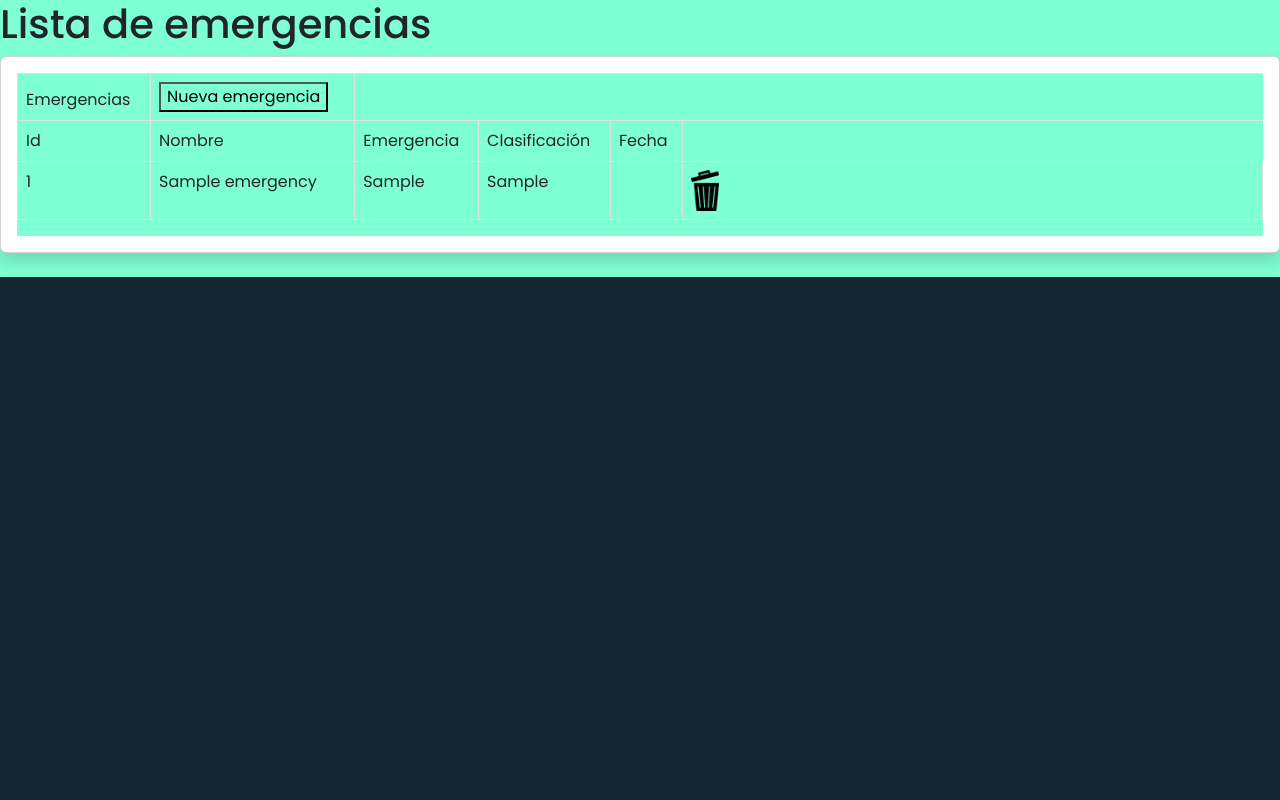
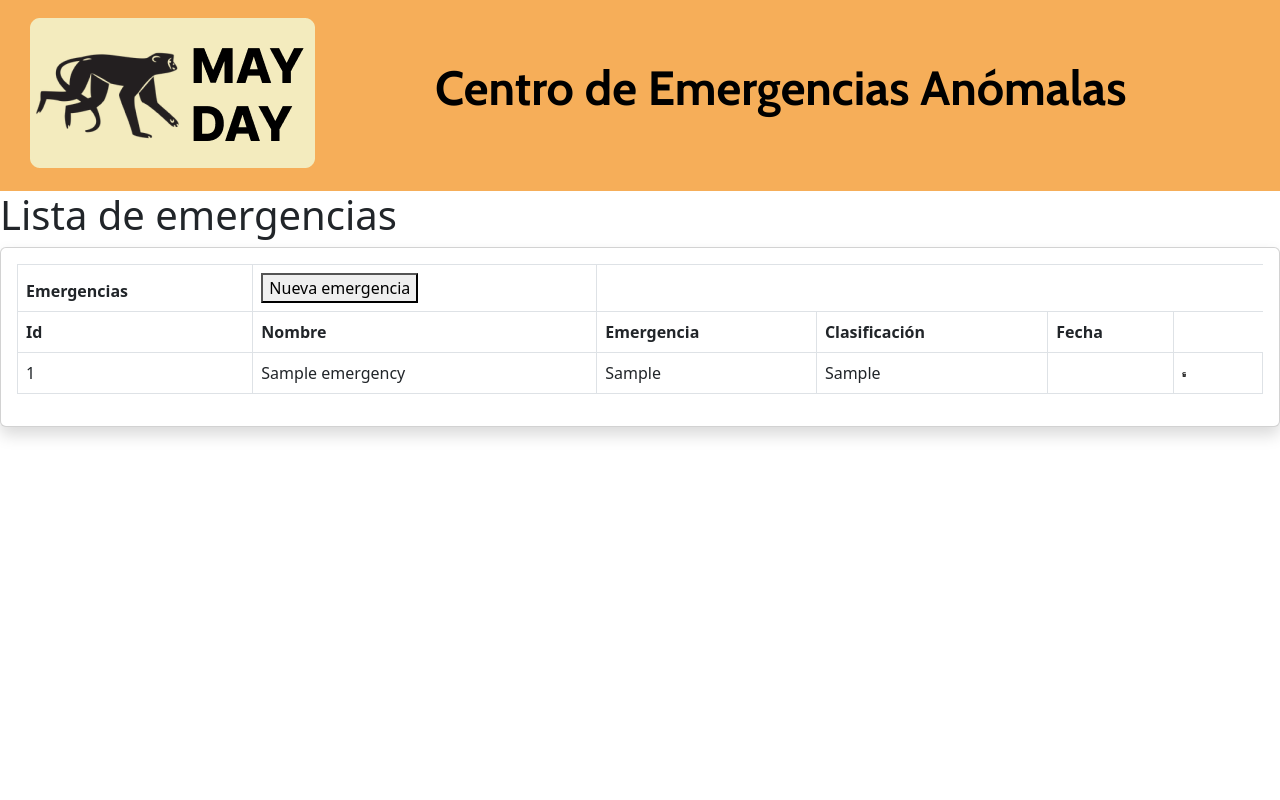
Before and after one commit to Albaric0que/MayDay, a PHP site: page / in a window 1280 px wide. Run offline with PHP 8.4, Linux system fonts and the light colour scheme; tables that the repository leaves empty or names only in its code hold one stand-in row (values such as "Sample post"); data that the repository does not hold is empty.

Commit message:
header finished

```diff
--- a/src/Views/Components/header.php
+++ b/src/Views/Components/header.php
@@ -1,5 +1,8 @@
 <header>
-    <div>
-
+    <div class="headerContainer">
+        <div class="headerBox">
+            <img src='./public/img/Header.png' alt="MayDay Logo">
+            <p class="headerTittle">Centro de Emergencias Anómalas</p>
+        </div>
     </div>
 </header>
--- a/src/Views/Components/layout.php
+++ b/src/Views/Components/layout.php
@@ -5,6 +5,8 @@
         <meta http-equiv="X-UA-Compatible" content="IE=edge">
         <meta name="viewport" content="width=device-width, initial-scale=1.0">
         <link href="https://cdn.jsdelivr.net/npm/bootstrap@5.2.3/dist/css/bootstrap.min.css" rel="stylesheet" integrity="sha384-rbsA2VBKQhggwzxH7pPCaAqO46MgnOM80zW1RWuH61DGLwZJEdK2Kadq2F9CUG65" crossorigin="anonymous">
-        <link rel="stylesheet" href="../../css/main.css">
-        <link rel="stylesheet" href="../../css/create.css">
+        <link rel="preconnect" href="https://fonts.googleapis.com"><link rel="preconnect" href="https://fonts.gstatic.com" crossorigin><link href="https://fonts.googleapis.com/css2?family=Cabin:wght@400;700&display=swap" rel="stylesheet">
+        <!-- <link rel="stylesheet" href="./src/css/main.css"> -->
+        <link rel="stylesheet" href="./src/css/header.css">
+        <!-- <link rel="stylesheet" href="./src/css/create.css"> -->
     </head>
--- /dev/null
+++ b/src/css/header.css
@@ -0,0 +1,22 @@
+
+.headerContainer {
+    height: 191px;
+    width: auto;
+}
+
+.headerBox {
+    height: 191px;
+    background-color: #f6ae59;
+    display: flex;
+    flex-direction: row;
+    align-items: center;
+    padding-left: 30px;
+}
+
+.headerTittle{
+    font-family:'Cabin', sans-serif;
+    font-weight:bold;
+    font-size: 48px;
+    color: black;
+    margin-left: 120px;
+}
--- a/src/css/main.css
+++ /dev/null
@@ -1,3 +0,0 @@
-* {
-    background-color: aquamarine;
-}
```
Also changed, not shown: public/img/Header.png (added), public/img/bin.png.
